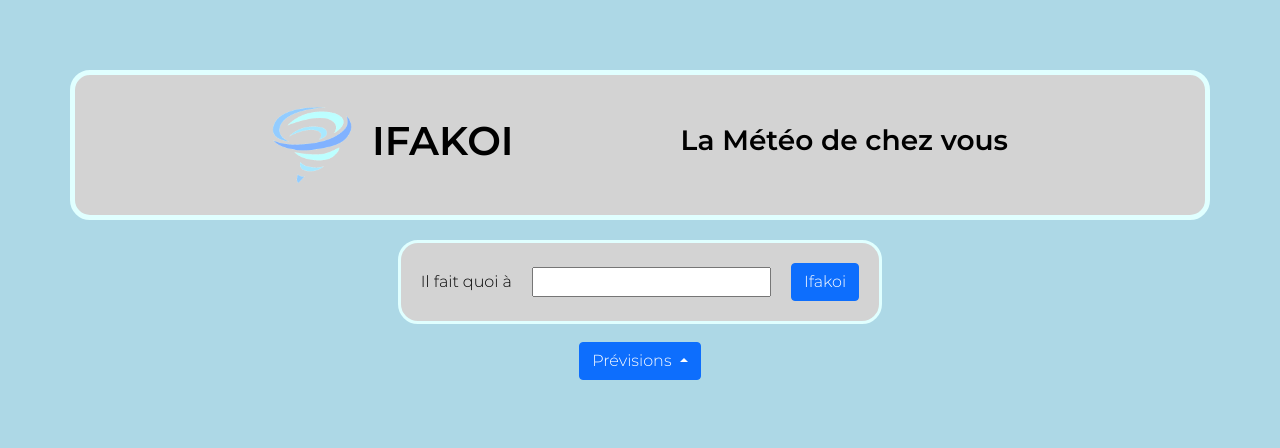
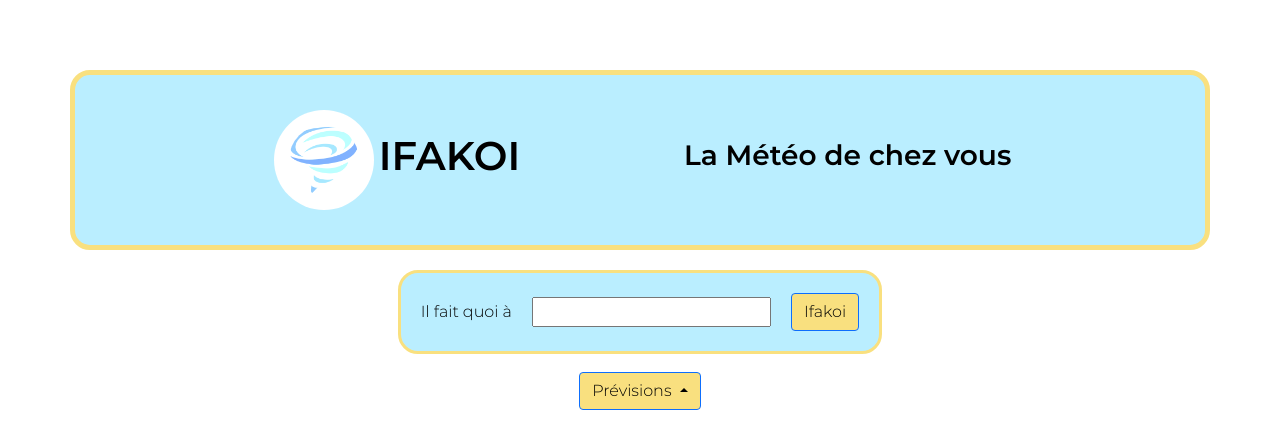
Before and after one commit to LainesseM-BdeB/RuffelME_LainesseM_TP2_Meteo, a plain HTML site: page index.html in a window 1280 px wide. Drawn offline with nearby package versions, Linux system fonts and the light colour scheme.

Commit message:
index.css UPDATED style for header and search-body
Signed-off-by: Lainesse-BdeB <0684941@bdeb.qc.ca>

```diff
--- a/css/index.css
+++ b/css/index.css
@@ -18,7 +18,7 @@ body {
     font-size: 16px;
     color: black;
     padding: 50px;
-    background-color: lightblue;
+    background-color: white;
 }
 
 
@@ -26,11 +26,11 @@ body {
     display: flex;
     justify-content: space-evenly;
     align-items: center;
-    border: 5px solid lightcyan;
+    border: 5px solid #f9e07f;
     border-radius: 20px;
     margin: 20px;
     padding: 30px;
-    background-color: lightgrey;
+    background-color: #baeeff;
 }
 
 .header-item {
@@ -46,7 +46,10 @@ body {
 .logo {
     width: 100px;
     height: auto;
-    padding: 0 20px 0 0;
+    padding: 15px;
+    background-color: white;
+    border-radius: 50px;
+    margin: 5px;
 }
 
 .search-body {
@@ -60,8 +63,8 @@ body {
     justify-content: center;
     align-items: center;
     padding: 10px;
-    background-color: lightgray;
-    border: solid lightcyan;
+    background-color: #baeeff;
+    border: solid #f9e07f;
     border-radius: 20px;
 }
 
@@ -102,3 +105,8 @@ body {
 .footer-item {
     margin: 10px;
 }
+
+.btn {
+    background-color: #f9e07f;
+    color: black;
+}
```
